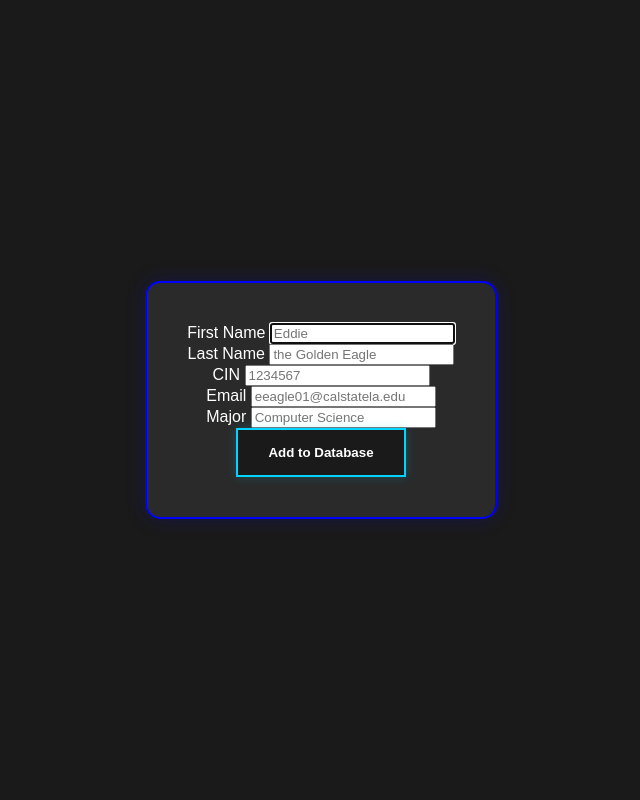
After one commit to Billy-Weeks/Nexus-RFID-Kiosk, a FastAPI app: page /onsite_form in a window 1280 px wide. The commit adds this page. Shown: the whole page, without its empty margins (319-959 px from the left). Run offline with FastAPI, Linux system fonts and the light colour scheme; the visitor is signed in with stand-in values (Sample User, id 1).

Commit message:
Created html for forms page.. squashed bugs related to spelling mistakes

```diff
--- /dev/null
+++ b/templates/onsite_form.html
@@ -0,0 +1,66 @@
+<!DOCTYPE html>
+
+<html lang="en">
+
+<head>
+    <meta charset="UTF-8">
+    <meta name="viewport" content="width=device-width, initial-scale=1.0">
+    <link rel="stylesheet" href="/static/style.css">
+    <title>Adding Onsite Form</title>
+
+</head>
+
+<body>
+
+    <div class="app-container">
+
+        <form action="/onsite_form" method="post">
+
+            <div class="input-fields">
+
+                <div class="field-style">
+
+                    <label for="first-name-input">First Name</label>
+                    <input type="text" id="first-name-input" name="first" required autofocus autocomplete="off" placeholder="Eddie" />
+
+                </div>
+
+                <div class="field-style">
+
+                    <label for="last-name-input">Last Name</label>
+                    <input type="text" id="last-name-input" name="last" required autocomplete="off" placeholder="the Golden Eagle" />
+
+                </div>
+
+                <div class="field-style">
+
+                    <label for="cin-input">CIN</label>
+                    <input type="text" id="cin-input" name="cin" required autocomplete="off" placeholder="1234567" />
+
+                </div>
+
+                <div class="field-style">
+
+                    <label for="email-input">Email</label>
+                    <input type="text" id="email-input" name="email" required autocomplete="off" placeholder="eeagle01@calstatela.edu" />
+
+                </div>
+
+                <div class="field-style">
+
+                    <label for="major">Major</label>
+                    <input type="text" id="major" name="major" required autocomplete="off" placeholder="Computer Science" />
+
+                </div>
+
+            </div>
+
+            <button type="submit">Add to Database</button>
+
+        </form>
+
+    </div>
+
+</body>
+
+</html>
```
Also changed, not shown: templates/add_onsite.html (+4 -4 lines).
